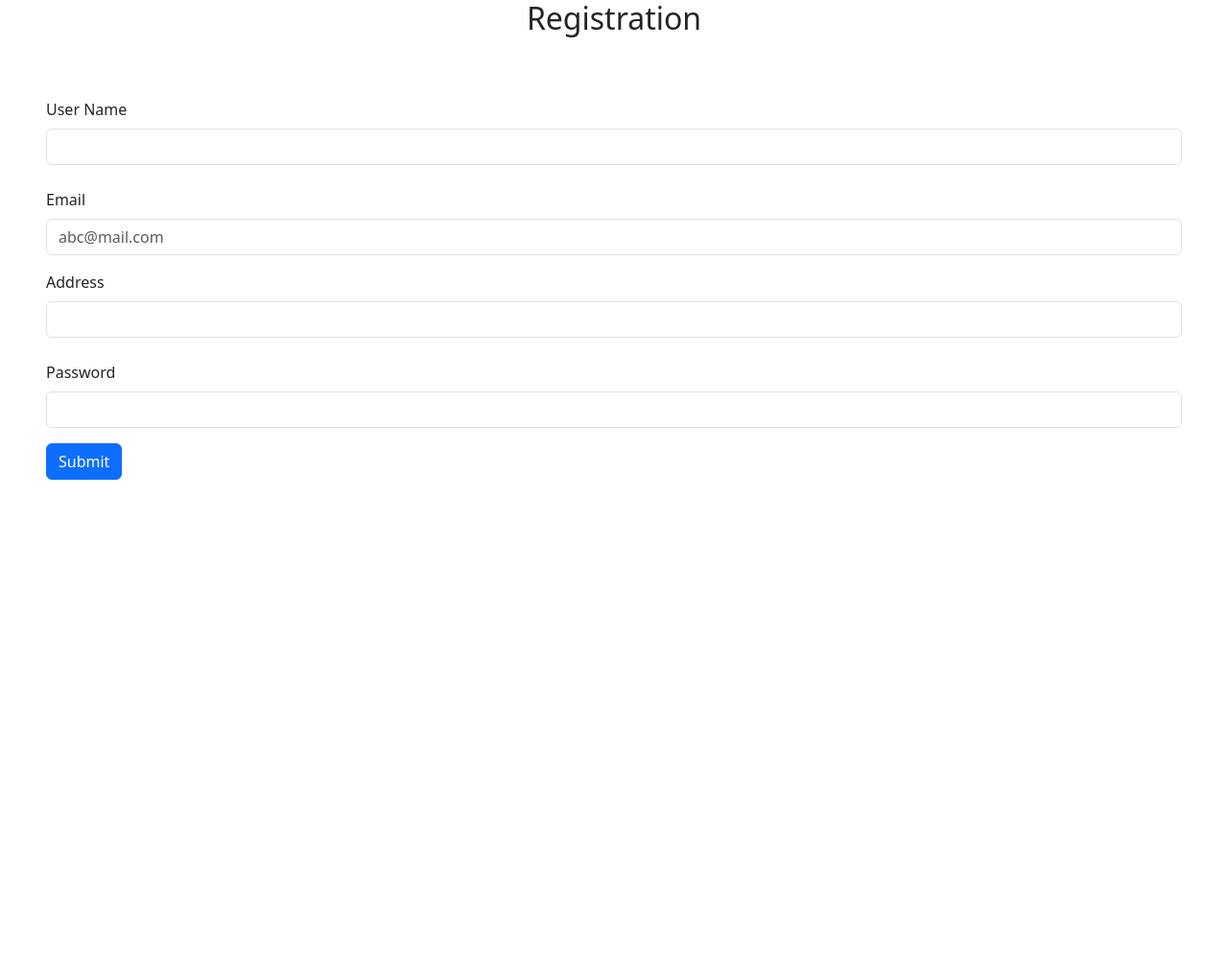
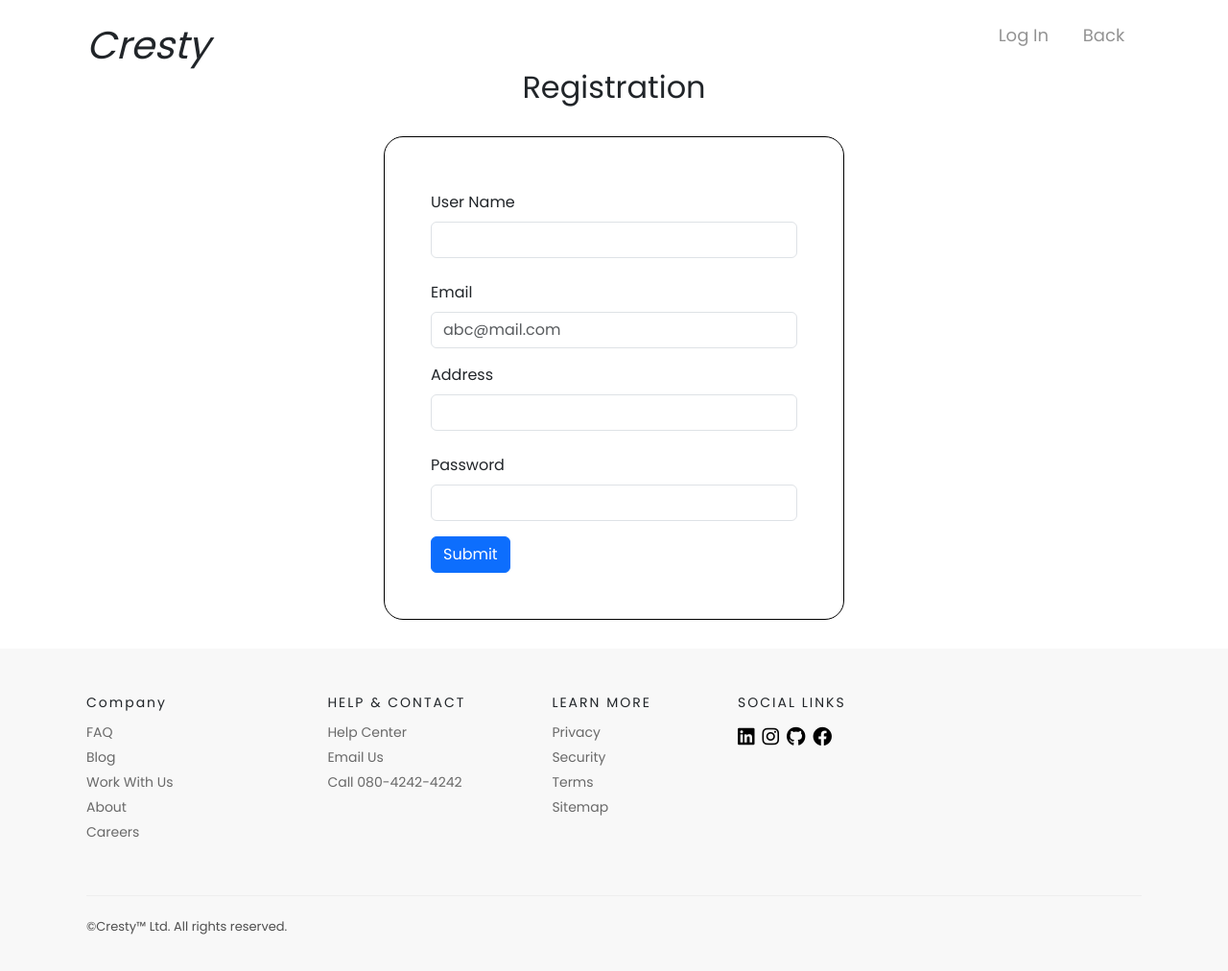
Before and after one commit to smith2403/Vision_ChatBot, a PHP site: page /register.html in a window 1280 px wide. Shown: the whole page at 96% size. Before the commit the page ends 500 px from the top, so only its background shows below. Run offline with PHP 8.4, Linux system fonts and the light colour scheme.

Commit message:
UI changes

```diff
--- a/register.html
+++ b/register.html
@@ -10,11 +10,42 @@
     <!-- Bootstrap CSS v5.2.1 -->
     <link href="https://cdn.jsdelivr.net/npm/bootstrap@5.3.2/dist/css/bootstrap.min.css" rel="stylesheet"
         integrity="sha384-T3c6CoIi6uLrA9TneNEoa7RxnatzjcDSCmG1MXxSR1GAsXEV/Dwwykc2MPK8M2HN" crossorigin="anonymous" />
+    <link rel="stylesheet" href="style.css">
+    <link rel="stylesheet" href="https://cdnjs.cloudflare.com/ajax/libs/font-awesome/6.4.0/css/all.min.css"
+        integrity="sha512-iecdLmaskl7CVkqkXNQ/ZH/XLlvWZOJyj7Yy7tcenmpD1ypASozpmT/E0iPtmFIB46ZmdtAc9eNBvH0H/ZpiBw=="
+        crossorigin="anonymous" referrerpolicy="no-referrer" />
+    <link rel="preconnect" href="https://fonts.googleapis.com">
+    <link rel="preconnect" href="https://fonts.gstatic.com" crossorigin>
+    <link href="https://fonts.googleapis.com/css2?family=Poppins&display=swap" rel="stylesheet">
+    <style>
+        .text-center {
+            text-align: center !important;
+            margin-bottom: 2rem;
+        }
+        .p-5 {
+            margin-bottom: 30px;
+            padding: 3rem !important;
+            margin-left: 25rem;
+            margin-right: 25rem;
+            border: 1px solid black;
+            border-radius: 20px;
+        }
+    </style>
 </head>
 
 <body>
     <header>
-        <!-- place navbar here -->
+        <div class="navbar">
+            <div class="nav-logo">
+                <div class="logo">
+                    <h1 style="font-style: oblique;">Cresty</h1>
+                </div>
+            </div>
+            <div class="user-login">
+                <a href="login.html">Log In</a>
+                <a href="indexhome.php">Back</a>
+            </div>
+        </div>
     </header>
     <main>
         <h2 class="text-center">Registration</h2>
@@ -46,7 +77,72 @@
         </form>
     </main>
     <footer>
-        <!-- place footer here -->
+        <div class="sec1">
+            <div class="main-footer">
+                <div class="foot1">
+                    <h6>Company</h6>
+                    <nav>
+                        <a href="#">
+                            <p>FAQ</p>
+                        </a>
+                        <a href="#">
+                            <p>Blog</p>
+                        </a>
+                        <a href="#">
+                            <p>Work With Us</p>
+                        </a>
+                        <a href="#">
+                            <p>About</p>
+                        </a>
+                        <a href="#">
+                            <p>Careers</p>
+                        </a>
+                    </nav>
+                </div>
+                <div class="foot2">
+                    <h6>HELP & CONTACT</h6>
+                    <nav>
+                        <a href="#">
+                            <p>Help Center</p>
+                        </a>
+                        <a href="#">
+                            <p>Email Us</p>
+                        </a>
+                        <a href="#">
+                            <p>Call 080-4242-4242</p>
+                        </a>
+                    </nav>
+                </div>
+                <div class="foot4">
+                    <h6>LEARN MORE</h6>
+                    <nav>
+                        <a href="#">
+                            <p>Privacy</p>
+                        </a>
+                        <a href="#">
+                            <p>Security</p>
+                        </a>
+                        <a href="#">
+                            <p>Terms</p>
+                        </a>
+                        <a href="#">
+                            <p>Sitemap</p>
+                        </a>
+                    </nav>
+                </div>
+                <div class="foot5">
+                    <h6>SOCIAL LINKS</h6>
+                    <div class="icons">
+                        <a href="#"><i class="fa-brands fa-linkedin" style="color: #000000;"></i></a>
+                        <a href="#"><i class="fa-brands fa-instagram" style="color: #000000;"></i></a>
+                        <a href="#"><i class="fa-brands fa-github" style="color: #000000;"></i></a>
+                        <a href="#"><i class="fa-brands fa-facebook" style="color: #000000;"></i></a>
+                    </div>
+                </div>
+            </div>
+            <hr class="h-line">
+            <p class="copyright">©Cresty™ Ltd. All rights reserved.</p>
+        </div>
     </footer>
     <!-- Bootstrap JavaScript Libraries -->
     <script src="https://cdn.jsdelivr.net/npm/@popperjs/core@2.11.8/dist/umd/popper.min.js"
```
Also changed, not shown: index.php (deleted, +0 -17 lines), indexhome.php (+3 -16 lines), login.html (+98 -3 lines), paymentdisp.php (renamed from datadisp.php, +48 -8 lines), style.css (+30 -23 lines), submit.php (+37 -28 lines).
